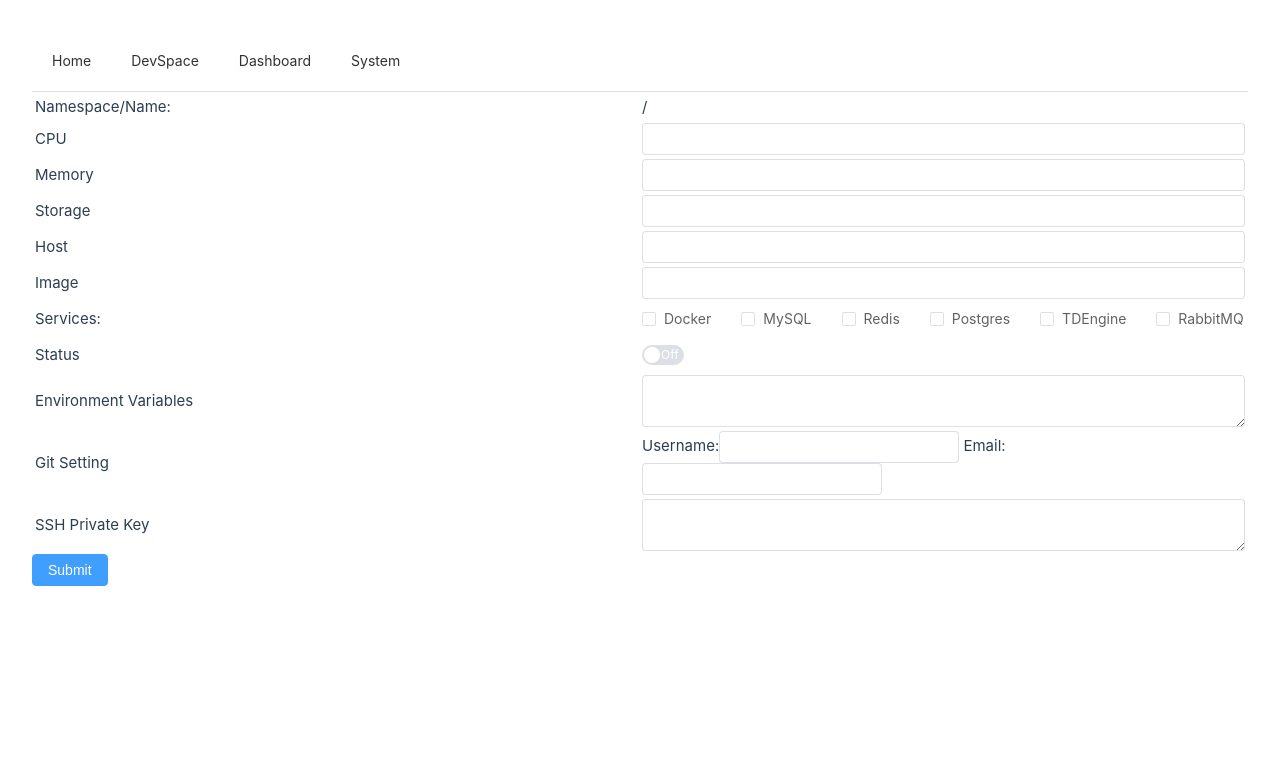
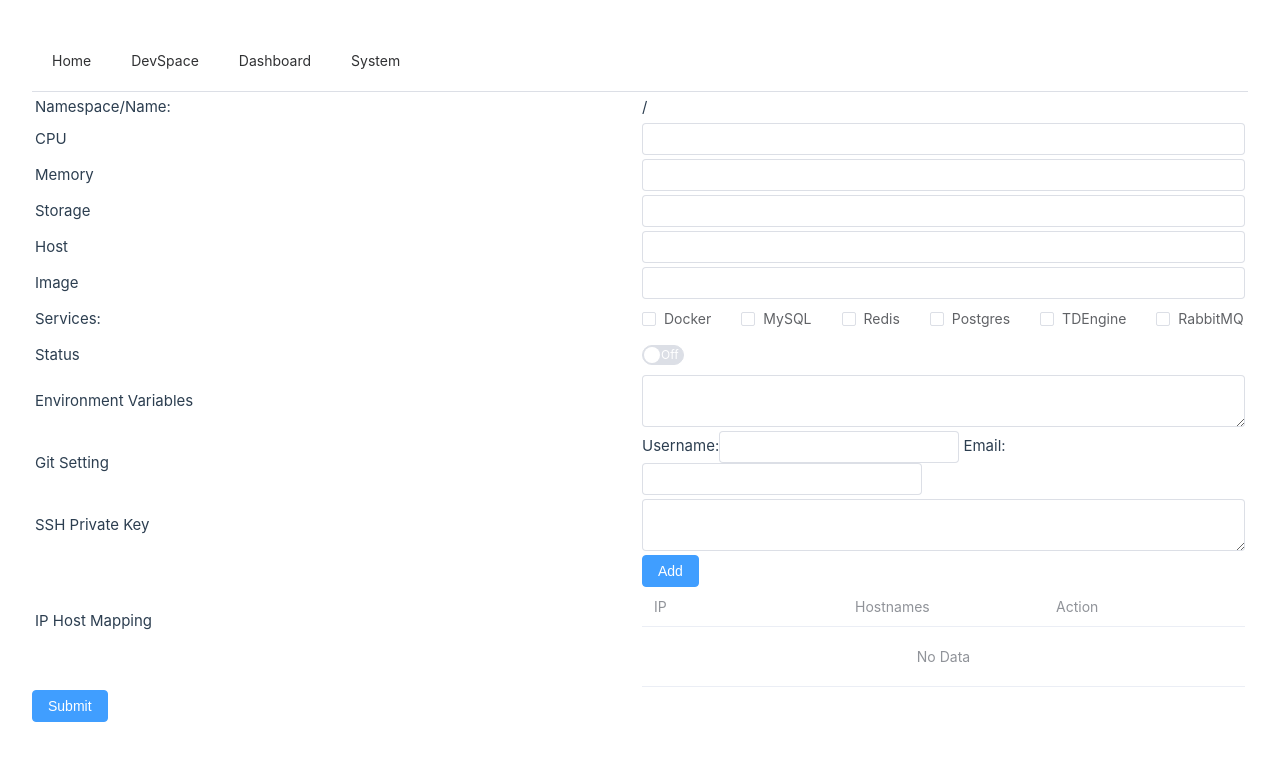
Before and after one commit to LinuxSuRen/kde, a Vue app in the folder ui/kde-ui/: page /devspace/1/1 in a window 1280 px wide. Shown: the top 760 px of the page. Built offline with nearby package versions, Linux system fonts and the light colour scheme; no server answers.

Commit message:
feat: support to set host alias (#16)
* feat: support to set host alias

* set the permission for id_rsa

* revert: set the permission for id_rsa

* set the default mode of config to be 600

---------

Co-authored-by: rick <LinuxSuRen@users.noreply.github.com>

```diff
--- a/ui/kde-ui/src/views/DevSpaceEditor.vue
+++ b/ui/kde-ui/src/views/DevSpaceEditor.vue
@@ -86,13 +86,36 @@
                 <td>Git Setting</td>
                 <td>
                     Username:<el-input v-model="devspace.spec.repository.username" style="width: 240px;"/>
-                    Email:<el-input v-model="devspace.spec.repository.email" style="width: 240px;"/>
+                    Email:<el-input v-model="devspace.spec.repository.email" style="width: 280px;"/>
                 </td>
             </tr>
             <tr>
                 <td>SSH Private Key</td>
                 <td>
                     <el-input type="textarea" v-model="devspace.spec.auth.sshPrivateKey"/>
+                </td>
+            </tr>
+            <tr>
+                <td>IP Host Mapping</td>
+                <td>
+                    <el-button type="primary" @click="addHostAlias">Add</el-button>
+                    <el-table :data="devspace.spec.hostAliases">
+                        <el-table-column prop="ip" label="IP">
+                            <template #default="scope">
+                                <el-input v-model="scope.row.ip" />
+                            </template>
+                        </el-table-column>
+                        <el-table-column prop="hostnames" label="Hostnames">
+                            <template #default="scope">
+                                <el-input v-model="scope.row.hostnames[0]" />
+                            </template>
+                        </el-table-column>
+                        <el-table-column label="Action">
+                            <template #default="scope">
+                                <el-button type="danger" @click="removeHostAlias(scope.$index)">Remove</el-button>
+                            </template>
+                        </el-table-column>
+                    </el-table>
                 </td>
             </tr>
         </table>
@@ -195,4 +218,17 @@ const submitForm = () => {
         })
     })
 }
+
+const addHostAlias = () => {
+    if (!devspace.value.spec.hostAliases) {
+        devspace.value.spec.hostAliases = []
+    }
+    devspace.value.spec.hostAliases.push({
+        ip: "",
+        hostnames: [""]
+    })
+}
+const removeHostAlias = (index: number) => {
+    devspace.value.spec.hostAliases.splice(index, 1)
+}
 </script>
--- a/ui/kde-ui/src/views/types.ts
+++ b/ui/kde-ui/src/views/types.ts
@@ -29,6 +29,10 @@ export interface DevSpace {
         replicas: number;
         status: boolean; // a fake field which represents the replicas, 0 is off, 1 is on
         envText: string; // a fake field which represents the env
+        hostAliases: {
+            hostnames: string[];
+            ip: string;
+        }[];
         repository: {
             url: string;
             branch: string;
```
Also changed, not shown: 1 other file (tests, documents, lock files or other folders).
